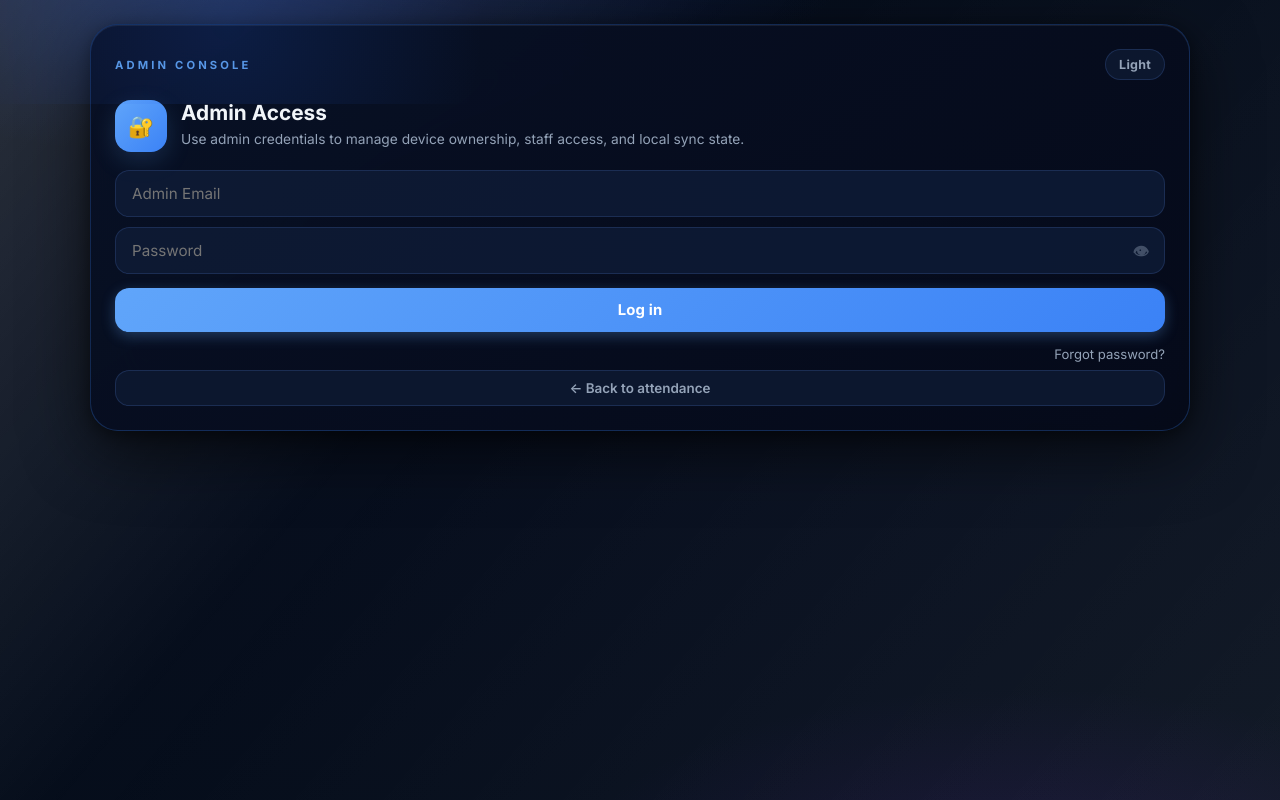
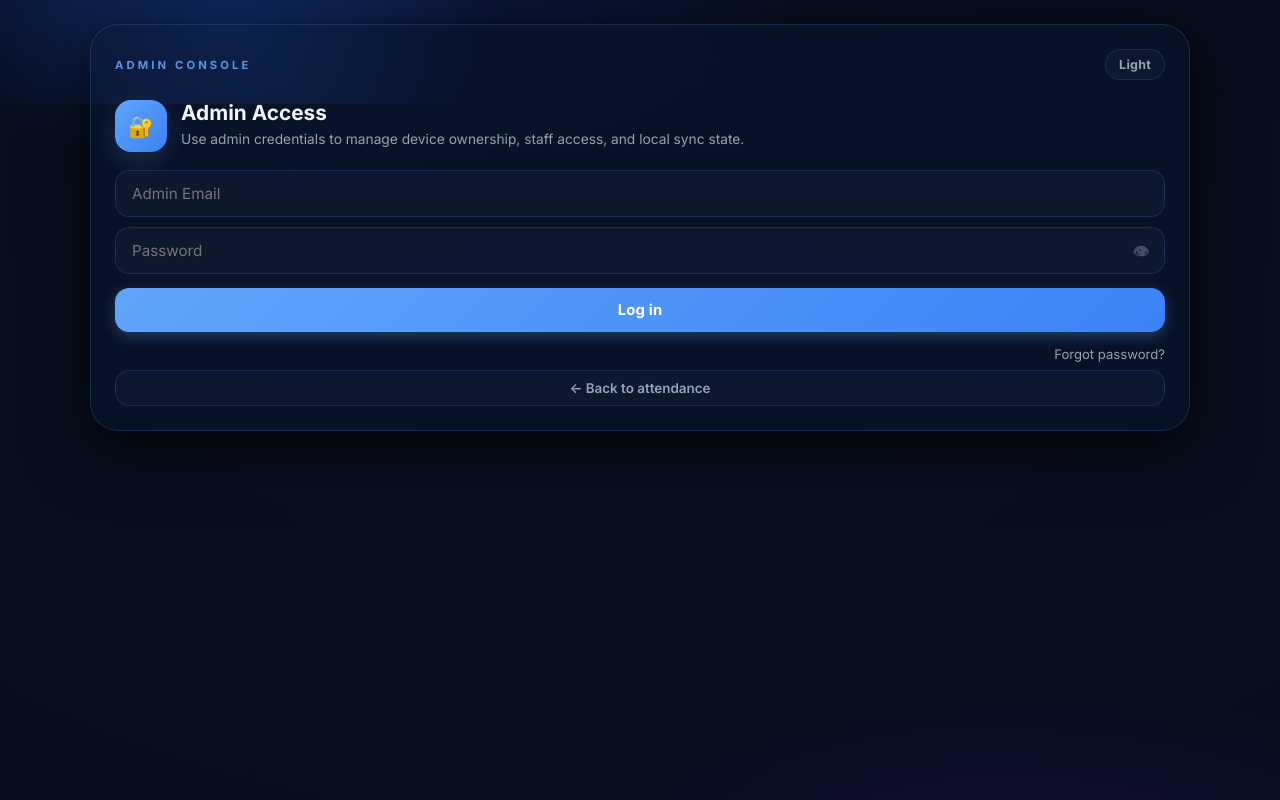
Before and after one commit to KayceeEasy/Staff-Attendance, a website: page admin/index.html in a window 1280 px wide. Both pictures are taken after a click on the button "Dark". Drawn offline with nearby package versions, Linux system fonts and the light colour scheme.

Commit message:
style: implement GPU cross-fading pseudo-elements for background gradients to fix instant snapping (v6.3)

```diff
--- a/style.css
+++ b/style.css
@@ -83,12 +83,13 @@ html.theme-transitioning,
 html.theme-transitioning *,
 html.theme-transitioning *::before,
 html.theme-transitioning *::after {
-    transition: background-color 0.35s cubic-bezier(0.4, 0, 0.2, 1),
-                border-color 0.35s cubic-bezier(0.4, 0, 0.2, 1),
-                color 0.35s cubic-bezier(0.4, 0, 0.2, 1),
-                box-shadow 0.35s cubic-bezier(0.4, 0, 0.2, 1),
-                fill 0.35s cubic-bezier(0.4, 0, 0.2, 1),
-                stroke 0.35s cubic-bezier(0.4, 0, 0.2, 1) !important;
+    transition: background-color 0.4s cubic-bezier(0.4, 0, 0.2, 1),
+                border-color 0.4s cubic-bezier(0.4, 0, 0.2, 1),
+                color 0.4s cubic-bezier(0.4, 0, 0.2, 1),
+                box-shadow 0.4s cubic-bezier(0.4, 0, 0.2, 1),
+                opacity 0.4s cubic-bezier(0.4, 0, 0.2, 1),
+                fill 0.4s cubic-bezier(0.4, 0, 0.2, 1),
+                stroke 0.4s cubic-bezier(0.4, 0, 0.2, 1) !important;
     transition-delay: 0s !important;
 }
 
@@ -96,36 +97,55 @@ body {
     position: relative;
     min-height: 100dvh;
     background-color: var(--bg);
-    background-image:
-        radial-gradient(ellipse 80% 50% at 20% -10%, rgba(96, 165, 250, 0.16) 0%, transparent 60%),
-        radial-gradient(ellipse 60% 40% at 80% 110%, rgba(139, 92, 246, 0.12) 0%, transparent 60%),
-        radial-gradient(ellipse 100% 80% at 50% 50%, var(--bg-2) 0%, var(--bg) 100%);
     display: flex;
     justify-content: center;
     align-items: flex-start;
     padding: 24px 16px;
     box-sizing: border-box;
+    transition: background-color 0.4s ease, color 0.4s ease;
 }
 
+/* Light mode background gradient layer */
 body::before {
     content: "";
     position: fixed;
     inset: 0;
     pointer-events: none;
-    background: linear-gradient(130deg, rgba(255,255,255,0.16), transparent 38%, rgba(255,255,255,0.06));
-    opacity: 0.9;
+    background-image:
+        radial-gradient(ellipse 80% 50% at 20% -10%, rgba(96, 165, 250, 0.16) 0%, transparent 60%),
+        radial-gradient(ellipse 60% 40% at 80% 110%, rgba(139, 92, 246, 0.12) 0%, transparent 60%),
+        radial-gradient(ellipse 100% 80% at 50% 50%, var(--bg-2) 0%, var(--bg) 100%);
+    opacity: 1;
+    transition: opacity 0.4s ease;
+    z-index: 0;
 }
 
-:root[data-theme="dark"] body {
+/* Dark mode background gradient layer */
+body::after {
+    content: "";
+    position: fixed;
+    inset: 0;
+    pointer-events: none;
     background-image:
         radial-gradient(ellipse 80% 50% at 20% -10%, rgba(30, 64, 175, 0.35) 0%, transparent 60%),
         radial-gradient(ellipse 60% 40% at 80% 110%, rgba(76, 29, 149, 0.2) 0%, transparent 60%),
         radial-gradient(ellipse 100% 80% at 50% 50%, var(--bg-2) 0%, var(--bg) 100%);
+    opacity: 0;
+    transition: opacity 0.4s ease;
+    z-index: 0;
+}
+
+:root[data-theme="dark"] body::before {
+    opacity: 0;
+}
+
+:root[data-theme="dark"] body::after {
+    opacity: 1;
 }
 
 .card {
     position: relative;
-    background: linear-gradient(145deg, rgba(255,255,255,0.92), rgba(248,250,255,0.96));
+    background: var(--surface);
     backdrop-filter: blur(32px) saturate(180%);
     -webkit-backdrop-filter: blur(32px) saturate(180%);
     padding: 1.5rem;
@@ -136,6 +156,7 @@ body::before {
     border: 1px solid var(--border);
     text-align: center;
     box-sizing: border-box;
+    z-index: 1;
 }
 
 .card::before {
@@ -145,11 +166,7 @@ body::before {
     height: 160px;
     background: radial-gradient(circle, rgba(37, 99, 235, 0.16), transparent 70%);
     pointer-events: none;
-}
-
-:root[data-theme="dark"] .card {
-    background: linear-gradient(145deg, rgba(10, 20, 45, 0.95), rgba(8, 15, 35, 0.98));
-    border-color: var(--border-strong);
+    z-index: -1;
 }
 
 .topbar {
@@ -264,13 +281,6 @@ select:focus, input:focus {
     box-shadow: 0 0 0 3px var(--primary-glow);
     background: var(--surface);
 }
-:root[data-theme="dark"] select,
-:root[data-theme="dark"] input[type="text"],
-:root[data-theme="dark"] input[type="email"],
-:root[data-theme="dark"] input[type="date"],
-:root[data-theme="dark"] input[type="password"] {
-    background: rgba(15, 28, 55, 0.85);
-}
 select { cursor: pointer; }
 
 .staff-search-wrapper { position: relative; width: 100%; margin-bottom: 16px; text-align: left; }
@@ -278,7 +288,6 @@ select { cursor: pointer; }
 .staff-search-icon { position: absolute; left: 14px; color: var(--muted); pointer-events: none; z-index: 2; }
 .staff-search-input { width: 100%; padding: 13px 44px 13px 42px !important; border-radius: var(--radius); border: 1.5px solid var(--border); font-size: 0.95rem; background: var(--surface-2); color: var(--text); outline: none; transition: border-color 0.2s ease, box-shadow 0.2s ease, background 0.2s ease; font-family: inherit; margin-bottom: 0 !important; }
 .staff-search-input:focus, .staff-search-wrapper.open .staff-search-input { border-color: var(--primary); box-shadow: 0 0 0 3px var(--primary-glow); background: var(--surface); }
-:root[data-theme="dark"] .staff-search-input { background: rgba(15, 28, 55, 0.85); border-color: var(--border); color: var(--text); }
 
 .staff-search-clear { position: absolute; right: 36px; background: none; border: none; color: var(--muted); font-size: 0.85rem; padding: 4px 8px; cursor: pointer; border-radius: 50%; transition: color 0.15s ease, background 0.15s ease; z-index: 2; }
 .staff-search-clear:hover { color: var(--error); background: var(--error-light); }
@@ -365,8 +374,6 @@ select { cursor: pointer; }
 .btn-out-secondary:hover:not(:disabled) { background: var(--surface-2); border-color: var(--border-strong); color: var(--error); transform: translateY(-1px); }
 .btn-out-secondary:active:not(:disabled) { transform: translateY(0); }
 
-:root[data-theme="dark"] .btn-in-hero { background: linear-gradient(135deg, #3b82f6 0%, #1d4ed8 100%); box-shadow: 0 12px 32px rgba(59, 130, 246, 0.35), 0 0 20px rgba(59, 130, 246, 0.2); }
-:root[data-theme="dark"] .btn-out-secondary { background: rgba(15, 25, 50, 0.8); border-color: var(--border); color: var(--text-2); }
 :root[data-theme="dark"] .btn-out-secondary:hover:not(:disabled) { background: rgba(220, 38, 38, 0.15); border-color: rgba(220, 38, 38, 0.4); color: #f87171; }
 
 .btn-group { display: grid; grid-template-columns: 1fr 1fr; gap: 12px; margin-top: 4px; }
@@ -390,11 +397,9 @@ button:disabled { opacity: 0.3; cursor: not-allowed; box-shadow: none; transform
 .last-action { margin-top: 12px; padding: 10px 14px; border-radius: var(--radius); background: var(--surface-3); color: var(--primary); font-size: 0.8rem; font-weight: 600; border: 1px solid var(--border); letter-spacing: 0.01em; }
 
 .log-card { margin-top: 10px; padding: 10px 12px; border: 1px solid var(--border); border-radius: var(--radius-lg); background: var(--surface-2); text-align: left; }
-:root[data-theme="dark"] .log-card { background: rgba(12, 22, 45, 0.7); }
 .log-head { display: flex; justify-content: space-between; align-items: center; font-size: 0.76rem; color: var(--muted); margin-bottom: 8px; gap: 8px; }
 #log-list { list-style: none; padding: 0; margin: 0; display: grid; gap: 6px; }
 #log-list li { display: flex; justify-content: space-between; align-items: center; padding: 7px 10px; border-radius: var(--radius); background: var(--surface); color: var(--text); font-size: 0.83rem; border: 1px solid var(--border); }
-:root[data-theme="dark"] #log-list li { background: rgba(15, 25, 50, 0.7); }
 #log-list li.empty-log { justify-content: center; color: var(--muted); font-style: italic; font-size: 0.81rem; }
 .log-left { display: flex; flex-direction: column; align-items: flex-start; gap: 3px; }
 .log-name { font-weight: 700; font-size: 0.86rem; color: var(--text); max-width: 150px; white-space: nowrap; overflow: hidden; text-overflow: ellipsis; }
@@ -420,8 +425,22 @@ button:disabled { opacity: 0.3; cursor: not-allowed; box-shadow: none; transform
 .admin-btn.danger { color: var(--error); border-color: var(--error-light); }
 .admin-btn.danger:hover { background: var(--error-light); }
 
-.admin-card { width: min(100%, 1100px); max-width: 100%; text-align: left; padding: 1.5rem; border-radius: var(--radius-xl); margin: 0 auto; display: block; }
-:root[data-theme="dark"] .admin-card { background: linear-gradient(145deg, rgba(8, 16, 36, 0.96), rgba(5, 10, 25, 0.98)); border-color: var(--border-strong); }
+.admin-card {
+    position: relative;
+    width: min(100%, 1100px);
+    max-width: 100%;
+    text-align: left;
+    padding: 1.5rem;
+    border-radius: var(--radius-xl);
+    margin: 0 auto;
+    display: block;
+    background: var(--surface);
+    border: 1px solid var(--border);
+    backdrop-filter: blur(32px) saturate(180%);
+    -webkit-backdrop-filter: blur(32px) saturate(180%);
+    box-shadow: var(--shadow);
+    z-index: 1;
+}
 .admin-hero { display: flex; align-items: flex-start; gap: 14px; margin-bottom: 18px; }
 .admin-badge { display: grid; place-items: center; width: 52px; height: 52px; border-radius: 16px; background: linear-gradient(135deg, var(--primary), var(--primary-dark)); color: white; font-size: 1.3rem; box-shadow: 0 8px 24px var(--primary-glow); flex-shrink: 0; }
 .admin-card h1 { margin: 0 0 4px; font-size: 1.3rem; font-weight: 800; color: var(--text); }
--- a/version.js
+++ b/version.js
@@ -1 +1 @@
-const APP_VERSION = '6.2';
+const APP_VERSION = '6.3';
```
